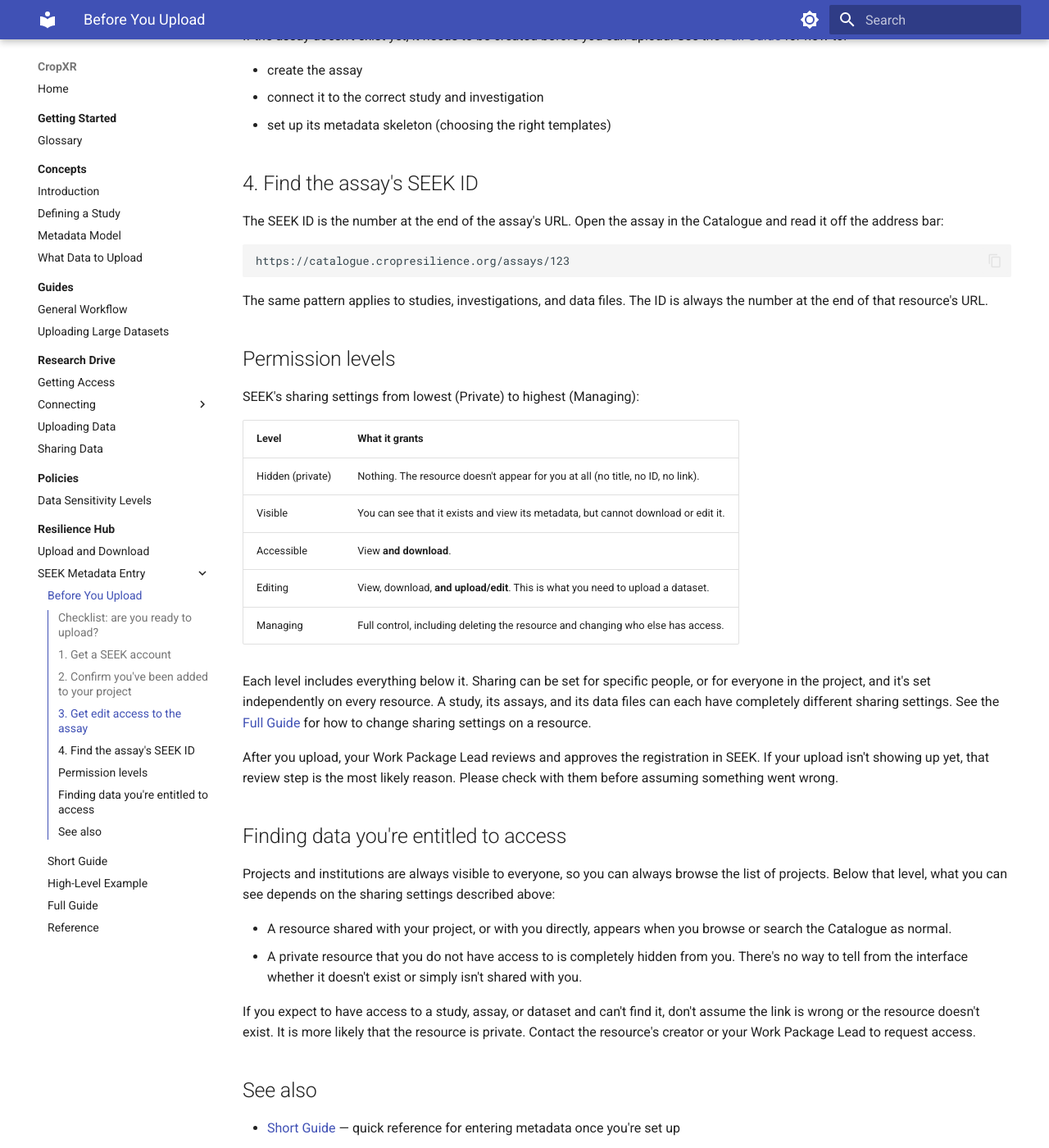
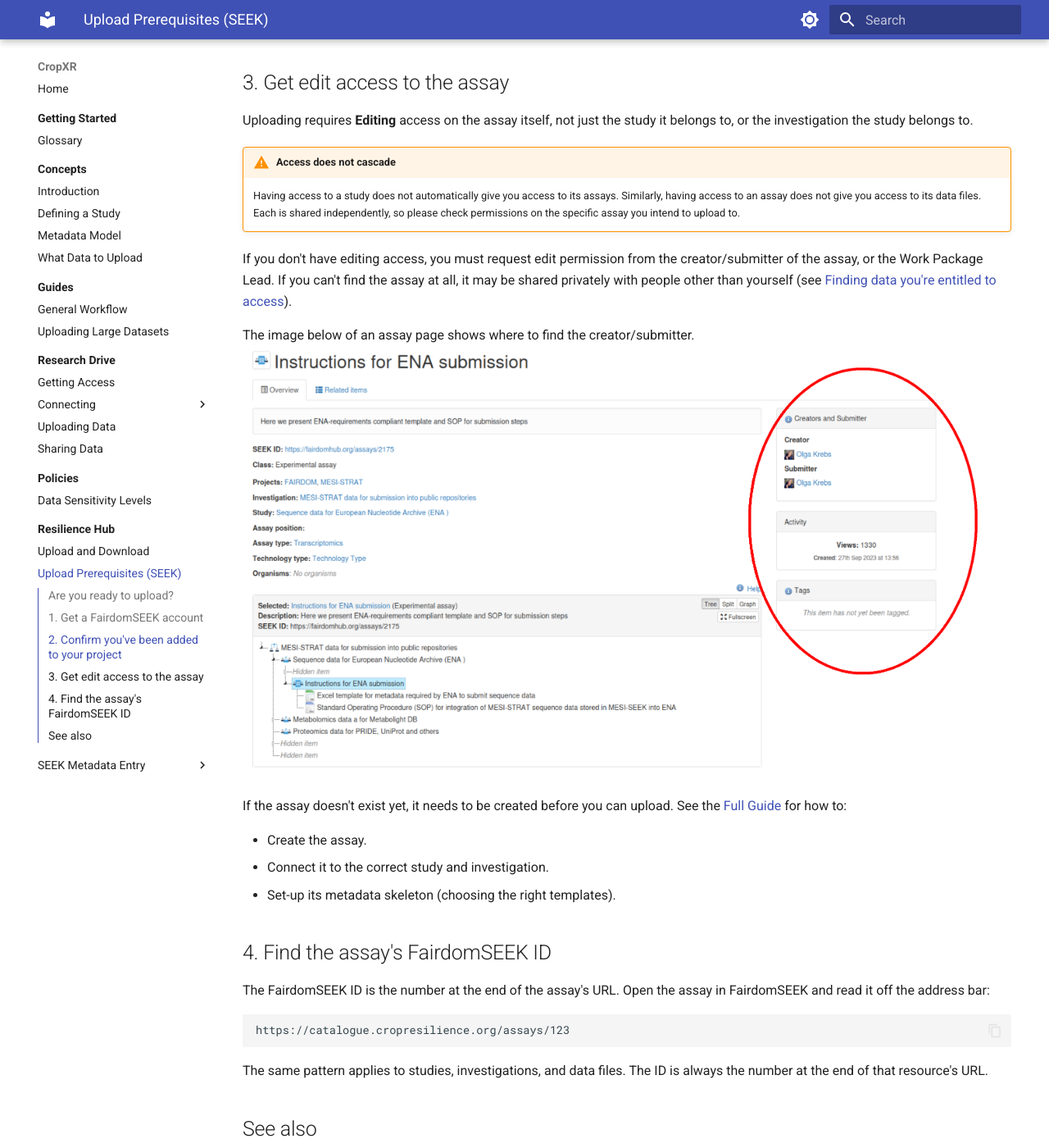
Before and after one commit to CropXR/documentation, an MkDocs documentation site: the page built from docs/resilience-hub/seek/upload-prerequisites.md, in a window 1280 px wide and 1400 px high, scrolled down 1531 px. Shown: the whole window at 82% size. Built offline with MkDocs 1.6.1 and Material for MkDocs 9.7.7, drawn with Linux system fonts in a browser that asks for light colours; some of the changed text lies outside the part shown.

Commit message:
implement-feedback

````diff
--- a/docs/resilience-hub/seek/upload-prerequisites.md
+++ b/docs/resilience-hub/seek/upload-prerequisites.md
@@ -1,67 +1,83 @@
 # Before Uploading a Dataset
 
-This page covers what needs to be in place before you can upload a dataset in SEEK. It also covers how sharing
+This page covers what needs to be in place before you can upload a dataset and register it in FairdomSEEK (Metadata catalogue). It also covers how sharing
 permissions work, and how to find data you are already entitled to access.
 
-!!! note "This page assumes that an assay already exists"
+!!! note "This page assumes that an assay already exists in FairdomSEEK"
     If you're setting up a brand new study/assay, or defining the metadata structure for the
     first time, use the [Full Guide](full-guide.md) instead. This page is for uploading into an
     assay someone has already created.
 
-## Checklist: are you ready to upload?
+## Are you ready to upload?
 
-- [ ] You have an active SEEK account
-- [ ] You've been added to your Work Package's project
-- [ ] You have Editing access to the assay you're uploading to
-- [ ] You know the assay's SEEK ID
+- [ ] You have an active FairdomSEEK account.
+- [ ] You've been added to your Work Package's FairdomSEEK project.
+- [ ] You have editing access to the FairdomSEEK assay you're uploading to.
+- [ ] You know the assay's FairdomSEEK ID.
 
 If any of these do not apply to you, the upcoming sections will guide you through how to get there. Otherwise, you're all ready to upload!
 
-## 1. Get a SEEK account
+## 1. Get a FairdomSEEK account
 
-1. Go to the [Catalogue webpage](https://catalogue.cropresilience.org/) & select "Log in" at the
+1. Go to [FairdomSEEK](https://catalogue.cropresilience.org/) & select "Log in" at the
    top right corner.
 2. Under the "KeyCloak" tab, click "Sign in with KeyCloak".
 3. Click "SURFcontext" and sign in with your university account.
-4. On first login, grant the requested permissions.
+4. On first login, grant the requested permissions. Please contact data@cropxr.org if you are unable to login.
 
 ## 2. Confirm you've been added to your project
 
-Every CropXR Work Package maps to a single project in SEEK. Projects are visible to everyone, even if you have never joined one. You can browse projects by clicking the 'Browse' tab in the navigation bar, and selecting 'Projects'.
+1. Whilst logged in, click on your name in the top-right corner.
+2. Select "My profile".
+3. Select "Related items".
+4. Select the "Projects" item to display the projects that you are a member of.
+
+Every CropXR Work Package maps to a single project in FairdomSEEK.
+
+| FairdomSEEK project | Work Package |
+|---|---|
+| C1 | Work Package 1 |
+| C2 | Work Package 2 |
+| ... | ... |
+
+
+Projects are visible to everyone, even if you have never joined one. You can browse projects by clicking the 'Browse' tab in the navigation bar, and selecting 'Projects'.
 
 If you're not yet a member of your Work Package's project, you can request membership from the
-project's page. Every project has a **Work Package Lead**, who acts as the Project Administrator and
+project's page.
+
+Every project has a **Work Package Lead**, who acts as the Project Administrator and
 approves join requests. If you do not know who your Work Package Lead is, please contact the DataXR team (data@cropxr.org).
 
 Access to project studies, assays and data files is not automatically granted to project members. Access to such material must be shared separately
- (see [Permission levels](#permission-levels), below).
+ (see [Permission levels](permissions-in-fairdomseek.md#permission-levels)).
 
 ## 3. Get edit access to the assay
 
 Uploading requires **Editing** access on the assay itself, not just the study it belongs to, or
 the investigation the study belongs to.
 
-!!! warning "Access doesn't cascade"
+!!! warning "Access does not cascade"
     Having access to a study does not automatically give you access to its assays. Similarly, having access to an
     assay does not give you access to its data files. Each is shared independently, so please check
     permissions on the specific assay you intend to upload to.
 
-If you don't have editing access:
+If you don't have editing access, you must request edit permission from the creator/submitter of the assay, or the Work Package Lead. If you can't find the assay at all, it may be shared privately with people other than yourself (see [Finding data you're entitled to access](permissions-in-fairdomseek.md#finding-data-youre-entitled-to-access)).
 
-- Ask whoever created the assay, or your Work Package Lead, to add you as a contributor with
-  editing access.
-- If you can't find the assay at all, it may be shared privately with people other than yourself. see [Finding data you're entitled to access](#finding-data-youre-entitled-to-access).
+
+The image below of an assay page shows where to find the creator/submitter.
+![Where to find creators and submitters in FairdomSEEK ](../../img/seek-assay-persons.png "San Juan Mountains")
 
 If the assay doesn't exist yet, it needs to be created before you can upload. See the
 [Full Guide](full-guide.md#phase-1-creating-the-template) for how to:
 
-- create the assay
-- connect it to the correct study and investigation
-- set up its metadata skeleton (choosing the right templates)
+- Create the assay.
+- Connect it to the correct study and investigation.
+- Set-up its metadata skeleton (choosing the right templates).
 
-## 4. Find the assay's SEEK ID
+## 4. Find the assay's FairdomSEEK ID
 
-The SEEK ID is the number at the end of the assay's URL. Open the assay in the Catalogue and
+The FairdomSEEK ID is the number at the end of the assay's URL. Open the assay in FairdomSEEK and
 read it off the address bar:
 
 ```
@@ -71,41 +87,6 @@
 The same pattern applies to studies, investigations, and data files.
 The ID is always the number at the end of that resource's URL.
 
-## Permission levels
-
-SEEK's sharing settings from lowest (Private) to highest (Managing):
-
-| Level | What it grants |
-|---|---|
-| Hidden (private) | Nothing. The resource doesn't appear for you at all (no title, no ID, no link). |
-| Visible | You can see that it exists and view its metadata, but cannot download or edit it. |
-| Accessible | View **and download**. |
-| Editing | View, download, **and upload/edit**. This is what you need to upload a dataset. |
-| Managing | Full control, including deleting the resource and changing who else has access. |
-
-Each level includes everything below it. Sharing can be set for specific people, or for everyone
-in the project, and it's set independently on every resource. A study, its assays, and its data
-files can each have completely different sharing settings. See the
-[Full Guide](full-guide.md#phase-3) for how to change sharing settings on a resource.
-
-After you upload, your Work Package Lead reviews and approves the registration in SEEK. If your
-upload isn't showing up yet, that review step is the most likely reason. Please check with them before
-assuming something went wrong.
-
-## Finding data you're entitled to access
-
-Projects and institutions are always visible to everyone, so you can always browse the list of
-projects. Below that level, what you can see depends on the sharing settings described
-above:
-
-- A resource shared with your project, or with you directly, appears when you browse or search
-  the Catalogue as normal.
-- A private resource that you do not have access to is completely hidden from you. There's no way to tell from the interface whether it doesn't exist or simply isn't shared with you.
-
-If you expect to have access to a study, assay, or dataset and can't find it, don't assume the
-link is wrong or the resource doesn't exist. It is more likely that the resource is private. Contact the resource's
-creator or your Work Package Lead to request access.
-
 ## See also
 
 - [Short Guide](short-guide.md) — quick reference for entering metadata once you're set up
--- a/mkdocs.yml
+++ b/mkdocs.yml
@@ -128,9 +128,10 @@
   - Resilience Hub:
     - resilience-hub/index.md
     - Upload and Download: resilience-hub/cli-guide.md
+    - Upload Prerequisites (SEEK): resilience-hub/seek/upload-prerequisites.md
     - SEEK Metadata Entry:
       - resilience-hub/seek/index.md
-      - Before You Upload: resilience-hub/seek/upload-prerequisites.md
+      - Permissions in FairdomSEEK: resilience-hub/seek/permissions-in-fairdomseek.md
       - Short Guide: resilience-hub/seek/short-guide.md
       - High-Level Example: resilience-hub/seek/high-level-example.md
       - Full Guide: resilience-hub/seek/full-guide.md
````
Also changed, not shown: docs/resilience-hub/seek/permissions-in-fairdomseek.md (added, +34 -0 lines), docs/img/seek-assay-persons.png (added), 1 other file.
